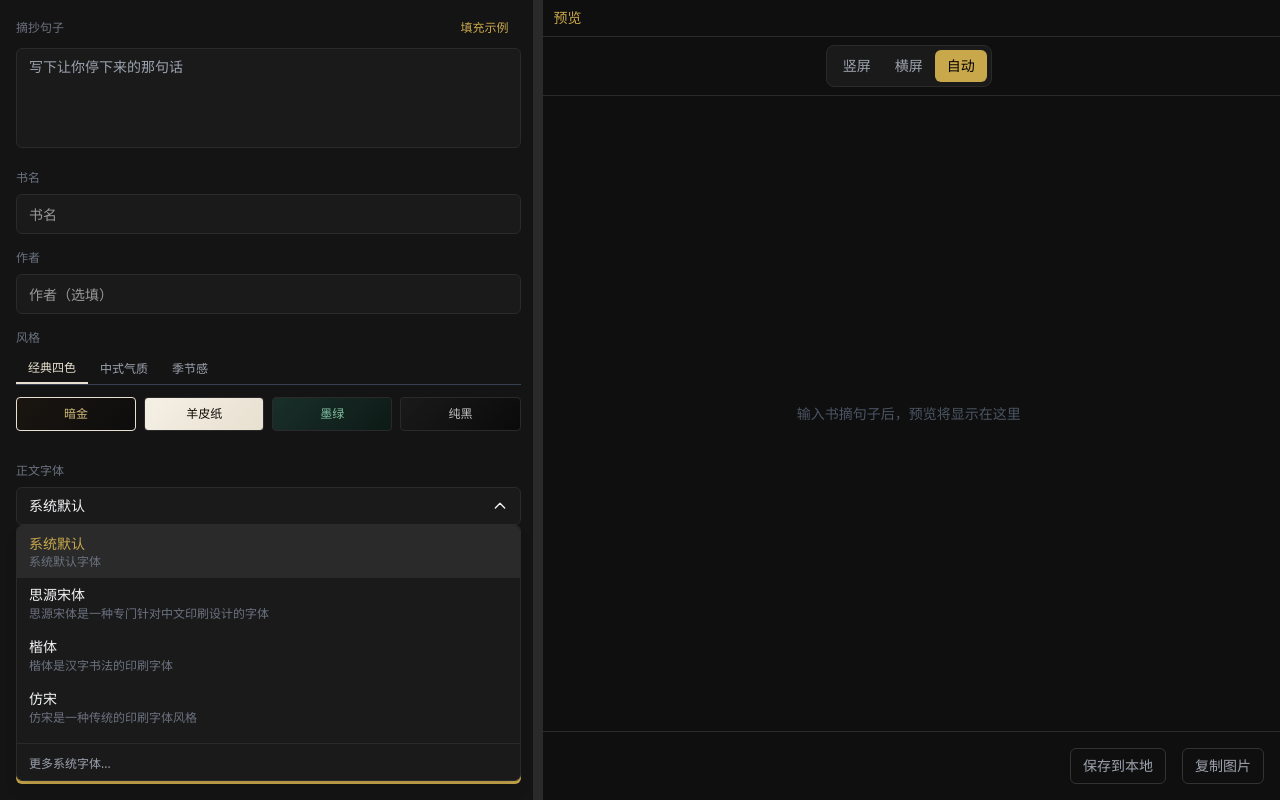
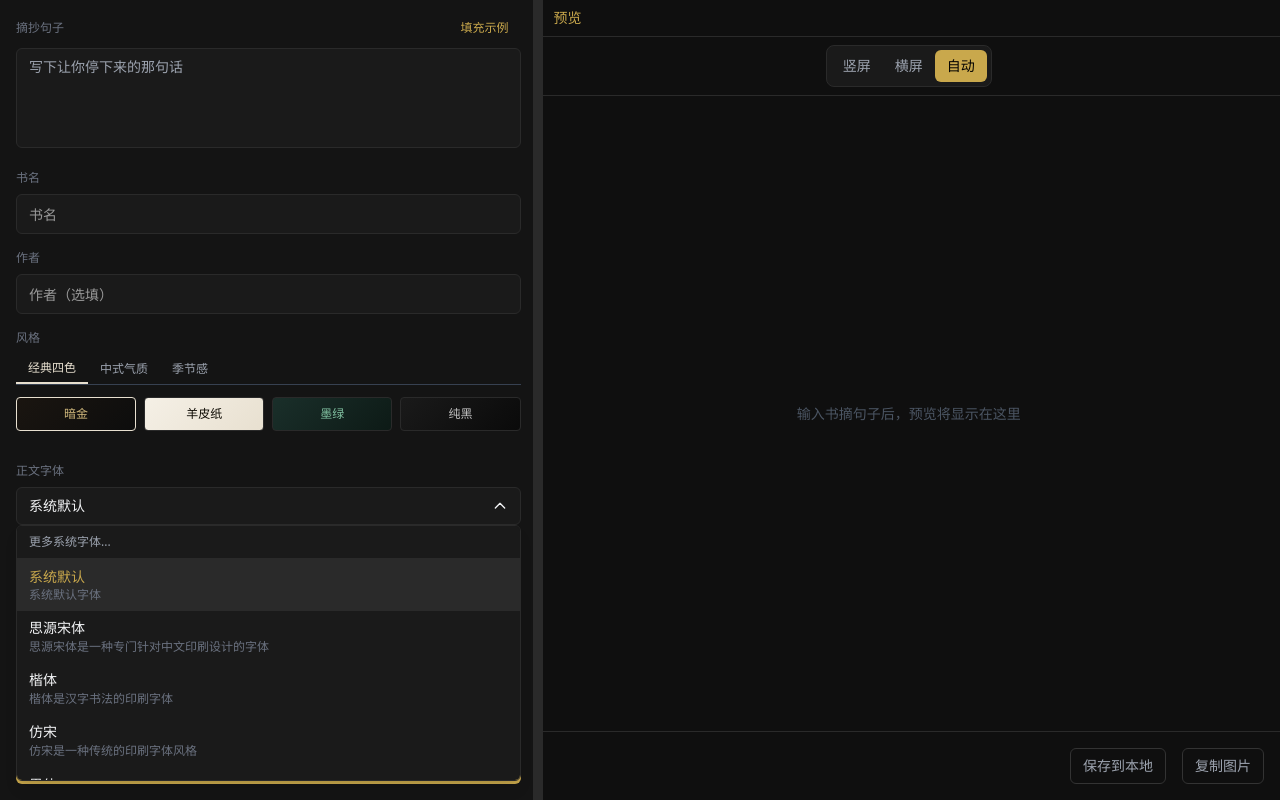
Before and after one commit to AmakitaCastle/Quoto, a React (Vite) app: page / in a window 1280 px wide. Both pictures are taken after a click on the button "系统默认". Built offline with nearby package versions, Linux system fonts and the light colour scheme; a web font is replaced by a local one.

Commit message:
fix: move '更多系统字体' button to top of dropdown for visibility

```diff
--- a/src/components/FontPicker.tsx
+++ b/src/components/FontPicker.tsx
@@ -140,6 +140,29 @@ export function FontPicker({ type, selectedFont, onFontChange }: FontPickerProps
             }}
             onScroll={handleScroll}
           >
+            {/* 更多系统字体按钮 - 固定在顶部 */}
+            {systemFonts.length === 0 && !loadingSystemFonts && (
+              <div className="border-b border-[#2a2a2a] sticky top-0 bg-[#1a1a1a] z-10">
+                <button
+                  className="w-full px-3 py-2 text-xs text-gray-400 text-left hover:bg-[#2a2a2a]"
+                  onClick={handleLoadSystemFonts}
+                >
+                  更多系统字体...
+                </button>
+              </div>
+            )}
+
+            {loadingSystemFonts && (
+              <div className="border-b border-[#2a2a2a] sticky top-0 bg-[#1a1a1a] z-10">
+                <button
+                  className="w-full px-3 py-2 text-xs text-gray-400 text-left cursor-not-allowed"
+                  disabled
+                >
+                  正在加载...
+                </button>
+              </div>
+            )}
+
             {fontList.map((font) => (
               <button
                 key={font.id}
@@ -157,32 +180,12 @@ export function FontPicker({ type, selectedFont, onFontChange }: FontPickerProps
               </button>
             ))}
 
-            {/* 条件渲染：更多系统字体按钮 / 加载中 / 系统字体列表 */}
-            {systemFonts.length === 0 && !loadingSystemFonts && (
-              <div className="border-t border-[#2a2a2a] mt-1 pt-1 sticky bottom-0 bg-[#1a1a1a] z-10">
-                <button
-                  className="w-full px-3 py-2 text-xs text-gray-400 text-left hover:bg-[#2a2a2a]"
-                  onClick={handleLoadSystemFonts}
-                >
-                  更多系统字体...
-                </button>
-              </div>
-            )}
-
-            {loadingSystemFonts && (
-              <div className="border-t border-[#2a2a2a] mt-1 pt-1 sticky bottom-0 bg-[#1a1a1a] z-10">
-                <button
-                  className="w-full px-3 py-2 text-xs text-gray-400 text-left cursor-not-allowed"
-                  disabled
-                >
-                  正在加载...
-                </button>
-              </div>
-            )}
-
             {/* 系统字体列表 - 内联显示 */}
             {systemFonts.length > 0 && (
               <>
+                {/* 分隔线 - 系统字体加载完成后显示 */}
+                <div className="border-t border-[#2a2a2a] my-1"></div>
+
                 {systemFonts.slice(0, systemFontDisplayCount).map((font, index) => (
                   <button
                     key={`${font.family}-${index}`}
@@ -201,7 +204,7 @@ export function FontPicker({ type, selectedFont, onFontChange }: FontPickerProps
 
                 {/* 加载更多提示 - 当还有更多字体时显示 */}
                 {systemFontDisplayCount < systemFonts.length && (
-                  <div className="sticky bottom-0 bg-[#1a1a1a] px-3 py-2 text-xs text-gray-500 text-center z-10">
+                  <div className="sticky bottom-0 bg-[#1a1a1a] px-3 py-2 text-xs text-gray-500 text-center z-10 border-t border-[#2a2a2a]">
                     滚动加载更多...
                   </div>
                 )}
```
